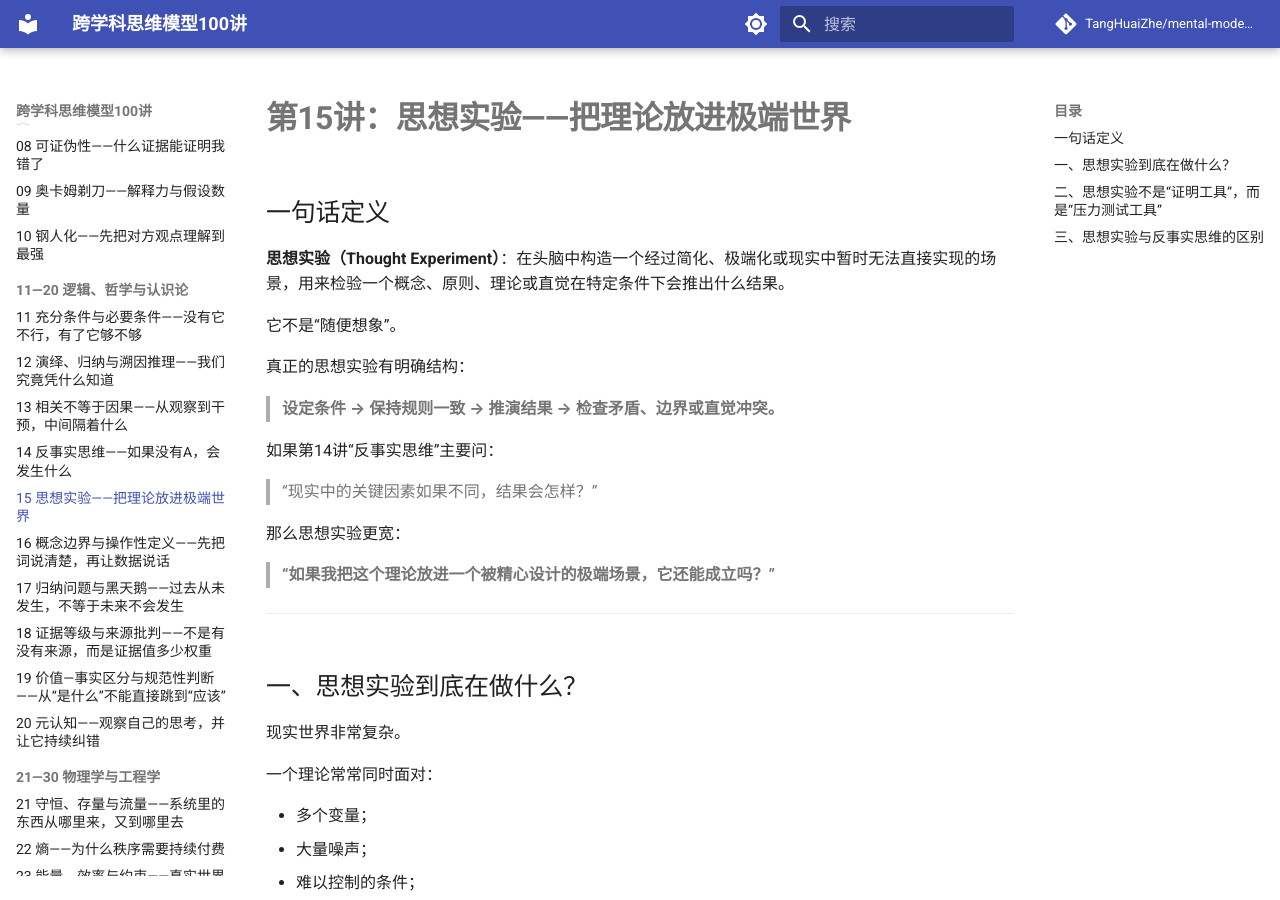
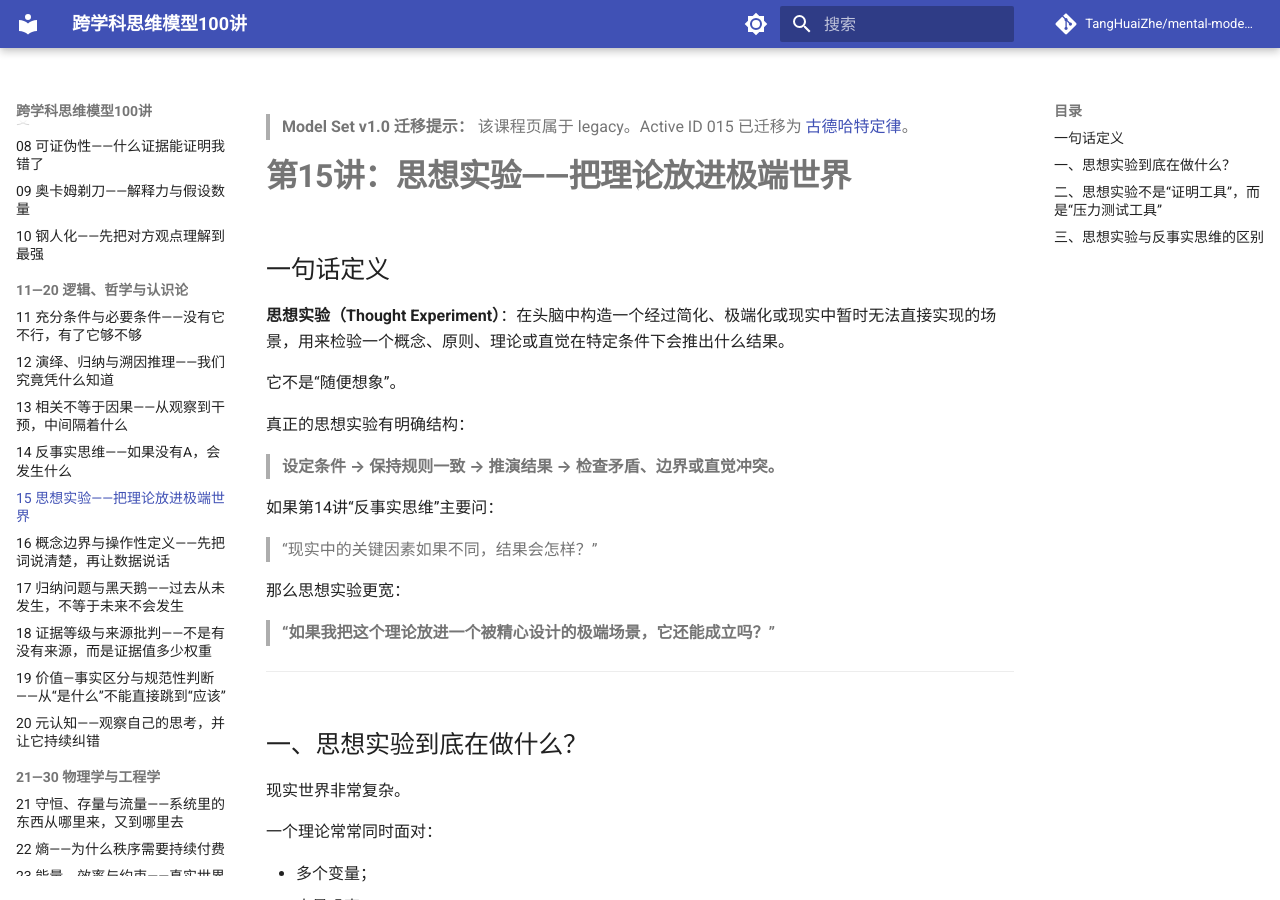
Before and after one commit to TangHuaiZhe/mental-models-audit, an MkDocs documentation site: the page built from docs/course/015-thought-experiment.md, in a window 1280 px wide and 900 px high. Built offline with MkDocs 1.6.1 and Material for MkDocs 9.7.7, drawn with Linux system fonts in a browser that asks for light colours; comment, search, counter and statistics services are not loaded.

Commit message:
docs: mark 015-thought-experiment.md as legacy

```diff
--- a/docs/course/015-thought-experiment.md
+++ b/docs/course/015-thought-experiment.md
@@ -1,3 +1,5 @@
+> **Model Set v1.0 迁移提示：** 该课程页属于 legacy。Active ID 015 已迁移为 [古德哈特定律](../model-set-v1/015-goodharts-law.md)。
+
 # 第15讲：思想实验——把理论放进极端世界
 
 ## 一句话定义
```
